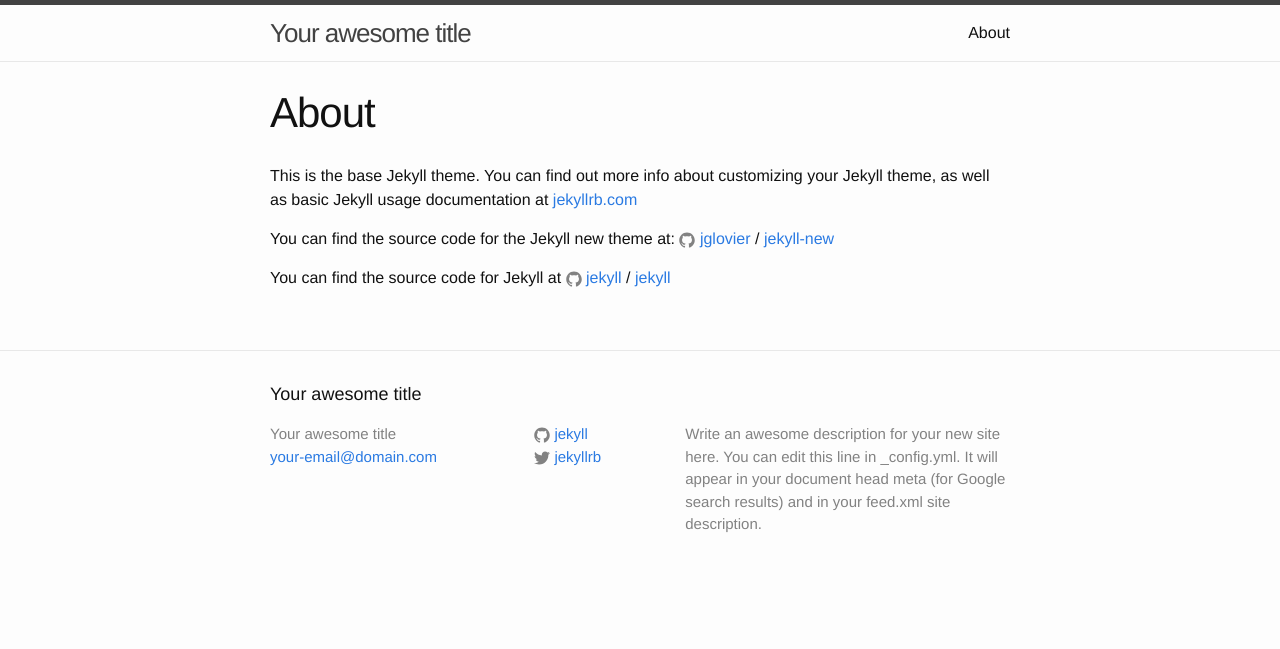
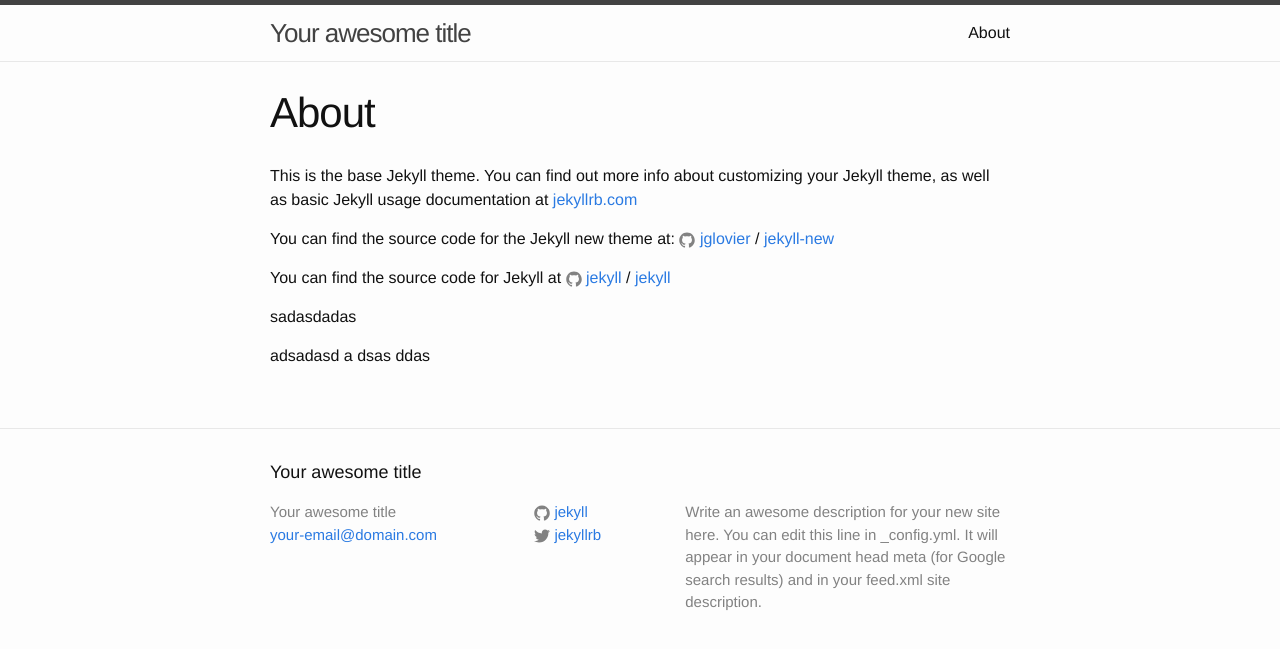
Before and after one commit to jasdevism/website, a Jekyll site: the page built from about.md, in a window 1280 px wide. Shown: the top 649 px of the page. Built offline with Jekyll 4.4.1, drawn with Linux system fonts in a browser that asks for light colours.

Commit message:
ok working, testing something

```diff
--- a/about.md
+++ b/about.md
@@ -13,3 +13,10 @@ You can find the source code for the Jekyll new theme at:
 You can find the source code for Jekyll at
 {% include icon-github.html username="jekyll" %} /
 [jekyll](https://github.com/jekyll/jekyll)
+
+sadasdadas
+
+adsadasd
+a
+dsas
+ddas
```
